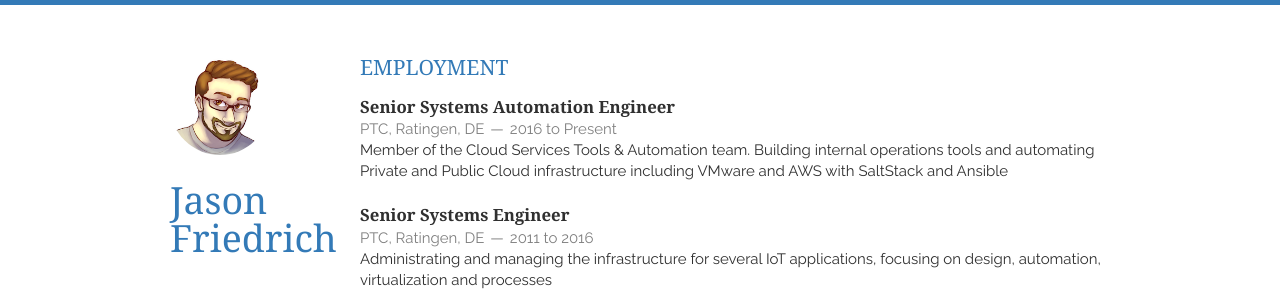
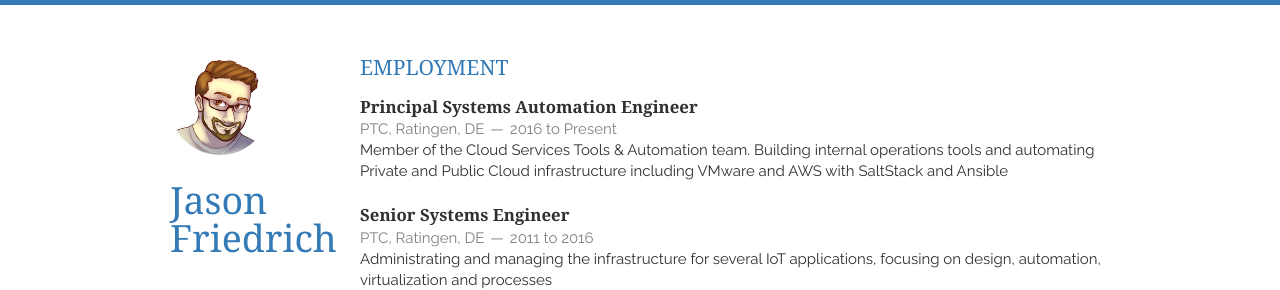
Before and after one commit to jbfriedrich/resume, a Jekyll site: the page built from index.html, in a window 1280 px wide and 900 px high. Shown: the top 290 px of the window. Built offline with Jekyll 4.4.1, drawn with Linux system fonts in a browser that asks for light colours; nearby versions of some CDN libraries.

Commit message:
Update title after promotion

```diff
--- a/_includes/employment.html
+++ b/_includes/employment.html
@@ -2,7 +2,7 @@
     <h1>Employment</h1>
     <article>
         <header>
-            <h1>Senior Systems Automation Engineer</h1>
+            <h1>Principal Systems Automation Engineer</h1>
             <span><address>PTC, Ratingen, DE</address><time>2016 to Present</time></span>
         </header>
         <p>Member of the Cloud Services Tools &amp; Automation team. Building
```
